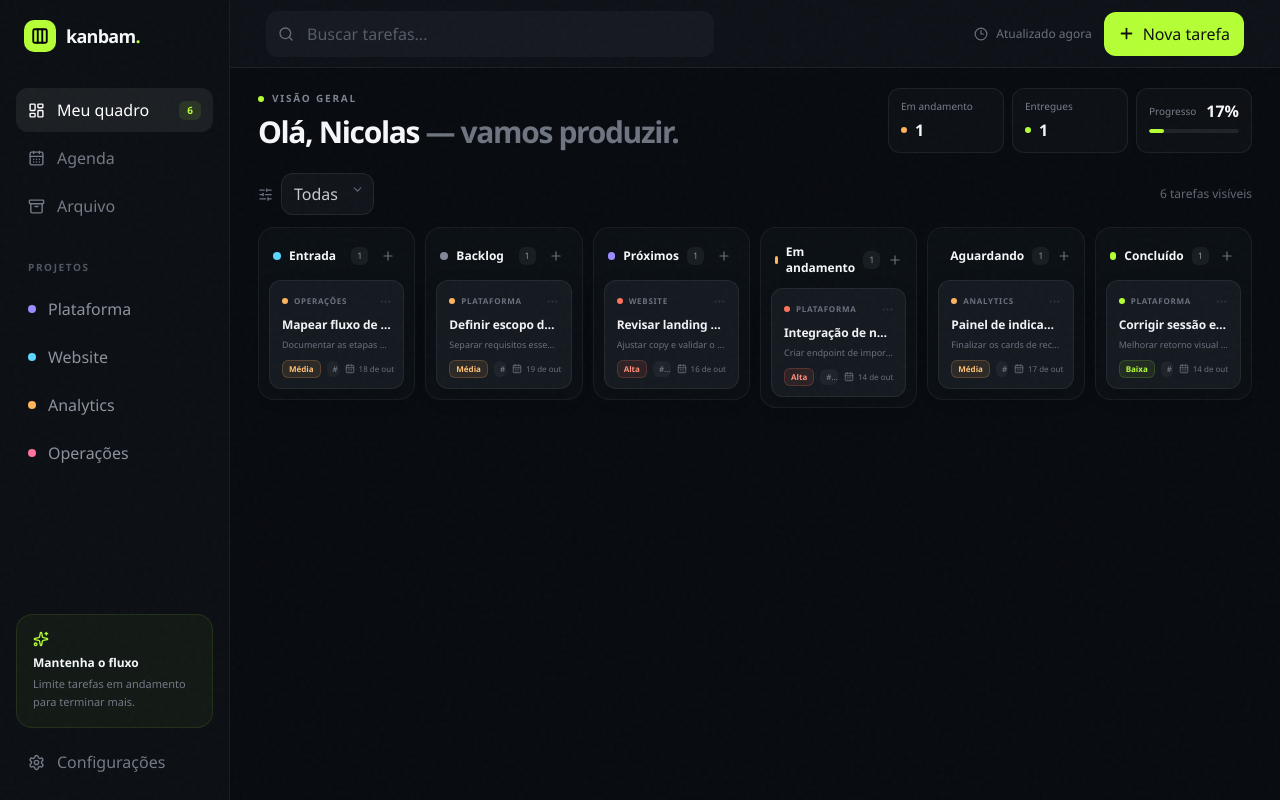
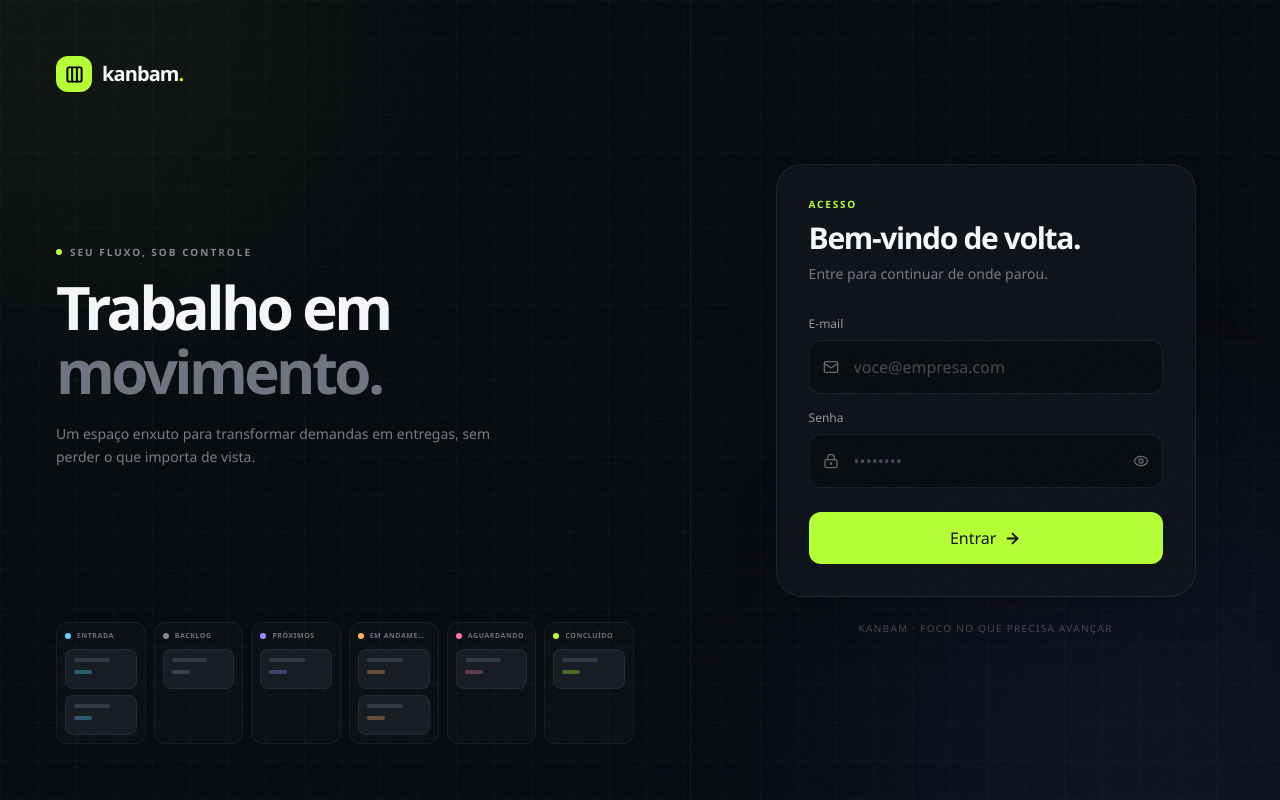
Before and after one commit to NicolasSnordio/kanbam_tool, a React (Vite) app: page / in a window 1280 px wide. Built offline with nearby package versions, Linux system fonts and the light colour scheme.

Commit message:
funcionalidade: adiciona experiência animada de login

```diff
--- a/src/App.jsx
+++ b/src/App.jsx
@@ -1,9 +1,10 @@
 import { useEffect, useMemo, useRef, useState } from 'react'
 import { animate, stagger } from 'animejs'
 import {
-  Archive, CalendarDays, Check, ChevronDown,
-  ChevronLeft, ChevronRight, Clock3, Columns3, LayoutDashboard, Menu, MoreHorizontal, Plus, Search,
-  Settings, SlidersHorizontal, Sparkles, Tag, Trash2, X,
+  Archive, ArrowRight, CalendarDays, Check, ChevronDown,
+  ChevronLeft, ChevronRight, Clock3, Columns3, Eye, EyeOff, LayoutDashboard, LockKeyhole,
+  LogOut, Mail, Menu, MoreHorizontal, Plus, Search, Settings, SlidersHorizontal, Sparkles,
+  Tag, Trash2, X,
 } from 'lucide-react'
 
 const COLUMNS = [
@@ -25,6 +26,7 @@ const SEED_TASKS = [
 ]
 
 const STORAGE_KEY = 'kanbam.tasks.v1'
+const AUTH_KEY = 'kanbam.session.v1'
 
 function loadTasks() {
   try {
@@ -61,6 +63,141 @@ const priorityStyle = {
 }
 
 function App() {
+  const [authenticated, setAuthenticated] = useState(() => sessionStorage.getItem(AUTH_KEY) === 'active')
+
+  function login() {
+    sessionStorage.setItem(AUTH_KEY, 'active')
+    setAuthenticated(true)
+  }
+
+  function logout() {
+    sessionStorage.removeItem(AUTH_KEY)
+    setAuthenticated(false)
+  }
+
+  return authenticated ? <KanbanWorkspace onLogout={logout} /> : <LoginScreen onLogin={login} />
+}
+
+function LoginScreen({ onLogin }) {
+  const [ready, setReady] = useState(() => window.matchMedia('(prefers-reduced-motion: reduce)').matches)
+  const [submitting, setSubmitting] = useState(false)
+  const [showPassword, setShowPassword] = useState(false)
+  const [email, setEmail] = useState('')
+  const [password, setPassword] = useState('')
+
+  useEffect(() => {
+    const reduce = window.matchMedia('(prefers-reduced-motion: reduce)').matches
+    if (reduce) return undefined
+
+    const cards = animate('.login-flow-card', {
+      opacity: [.18, 1],
+      translateY: [10, 0],
+      scale: [.96, 1],
+      delay: stagger(80),
+      duration: 650,
+      ease: 'out(3)',
+    })
+    const progress = animate('.login-progress-fill', {
+      scaleX: [0, 1],
+      duration: 1350,
+      ease: 'inOut(3)',
+      onComplete: () => setReady(true),
+    })
+
+    return () => {
+      cards.cancel()
+      progress.cancel()
+    }
+  }, [])
+
+  useEffect(() => {
+    if (!ready || window.matchMedia('(prefers-reduced-motion: reduce)').matches) return
+    animate('.login-reveal', {
+      opacity: [0, 1],
+      translateY: [14, 0],
+      delay: stagger(75),
+      duration: 520,
+      ease: 'out(3)',
+    })
+  }, [ready])
+
+  function submit(event) {
+    event.preventDefault()
+    if (submitting) return
+    setSubmitting(true)
+    animate('.login-submit-icon', {
+      translateX: [0, 7, 0],
+      duration: 620,
+      ease: 'inOut(3)',
+      onComplete: onLogin,
+    })
+  }
+
+  return <main className="login-grid relative min-h-screen overflow-hidden bg-[#080b10] text-[#f6f7f9] selection:bg-[#b5ff36] selection:text-black">
+    <div className="noise" />
+    <div className="absolute left-[-12rem] top-[-15rem] size-[34rem] rounded-full bg-[#b5ff36]/[.045] blur-[110px]" />
+    <div className="absolute bottom-[-16rem] right-[-10rem] size-[36rem] rounded-full bg-[#6f5cff]/[.08] blur-[120px]" />
+
+    <div className="relative z-10 grid min-h-screen lg:grid-cols-[1.08fr_.92fr]">
+      <section className="hidden border-r border-white/[.06] p-10 lg:flex lg:flex-col lg:justify-between xl:p-14">
+        <Brand />
+        <div className="max-w-2xl">
+          <p className="mb-4 flex items-center gap-2 text-[10px] font-bold uppercase tracking-[.2em] text-[#7f8792]"><span className="size-1.5 rounded-full bg-[#b5ff36]"/> Seu fluxo, sob controle</p>
+          <h1 className="font-display text-5xl font-semibold leading-[1.06] tracking-[-.06em] xl:text-6xl">Trabalho em<br/><span className="text-[#6d7580]">movimento.</span></h1>
+          <p className="mt-5 max-w-md text-sm leading-relaxed text-[#747d88]">Um espaço enxuto para transformar demandas em entregas, sem perder o que importa de vista.</p>
+        </div>
+        <LoginBoardPreview />
+      </section>
+
+      <section className="flex min-h-screen items-center justify-center px-5 py-10 sm:px-10">
+        <div className="w-full max-w-[420px]">
+          <div className="mb-10 lg:hidden"><Brand /></div>
+          {!ready ? <div className="rounded-[26px] border border-white/[.075] bg-[#10151c]/90 p-8 shadow-2xl backdrop-blur-xl">
+            <div className="mb-7 grid size-12 place-items-center rounded-2xl bg-[#b5ff36] text-black"><Columns3 size={23} strokeWidth={2.5}/></div>
+            <h2 className="font-display text-2xl font-semibold tracking-[-.04em]">Preparando seu quadro</h2>
+            <div className="mt-7 h-1 overflow-hidden rounded-full bg-white/[.07]"><div className="login-progress-fill h-full origin-left rounded-full bg-[#b5ff36]"/></div>
+          </div> : <form onSubmit={submit} className="rounded-[26px] border border-white/[.075] bg-[#10151c]/90 p-6 shadow-2xl backdrop-blur-xl sm:p-8">
+            <div className="login-reveal mb-8">
+              <p className="mb-2 text-[10px] font-bold uppercase tracking-[.18em] text-[#b5ff36]">Acesso</p>
+              <h2 className="font-display text-3xl font-semibold tracking-[-.045em]">Bem-vindo de volta.</h2>
+              <p className="mt-2 text-sm text-[#737c87]">Entre para continuar de onde parou.</p>
+            </div>
+
+            <label className="login-reveal mb-4 block">
+              <span className="mb-2 block text-xs font-medium text-[#929aa5]">E-mail</span>
+              <div className="relative"><Mail size={16} className="absolute left-3.5 top-1/2 -translate-y-1/2 text-[#5f6873]"/><input type="email" required autoComplete="email" value={email} onChange={(event) => setEmail(event.target.value)} placeholder="voce@empresa.com" className="w-full rounded-xl border border-white/[.08] bg-[#090d12] py-3.5 pl-11 pr-4 text-sm outline-none transition placeholder:text-[#424a55] focus:border-[#b5ff36]/35 focus:bg-[#0b1015]"/></div>
+            </label>
+
+            <label className="login-reveal mb-6 block">
+              <span className="mb-2 block text-xs font-medium text-[#929aa5]">Senha</span>
+              <div className="relative"><LockKeyhole size={16} className="absolute left-3.5 top-1/2 -translate-y-1/2 text-[#5f6873]"/><input type={showPassword ? 'text' : 'password'} required minLength="6" autoComplete="current-password" value={password} onChange={(event) => setPassword(event.target.value)} placeholder="••••••••" className="w-full rounded-xl border border-white/[.08] bg-[#090d12] py-3.5 pl-11 pr-11 text-sm outline-none transition placeholder:text-[#424a55] focus:border-[#b5ff36]/35 focus:bg-[#0b1015]"/><button type="button" aria-label={showPassword ? 'Ocultar senha' : 'Mostrar senha'} onClick={() => setShowPassword((current) => !current)} className="absolute right-3.5 top-1/2 -translate-y-1/2 text-[#5f6873] hover:text-white">{showPassword ? <EyeOff size={16}/> : <Eye size={16}/>}</button></div>
+            </label>
+
+            <button type="submit" disabled={submitting} className="login-reveal flex w-full items-center justify-center gap-2 rounded-xl bg-[#b5ff36] px-4 py-3.5 text-sm font-bold text-[#10130c] transition hover:bg-[#c5ff63] active:scale-[.99] disabled:cursor-wait disabled:opacity-70">
+              <span>{submitting ? 'Entrando' : 'Entrar'}</span><ArrowRight className="login-submit-icon" size={17} strokeWidth={2.5}/>
+            </button>
+          </form>}
+          <p className="mt-6 text-center text-[10px] uppercase tracking-[.13em] text-[#434b55]">Kanbam · foco no que precisa avançar</p>
+        </div>
+      </section>
+    </div>
+  </main>
+}
+
+function Brand() {
+  return <div className="flex items-center gap-2.5"><div className="grid size-9 place-items-center rounded-xl bg-[#b5ff36] text-black"><Columns3 size={19} strokeWidth={2.5}/></div><span className="font-display text-xl font-bold tracking-[-.045em]">kanbam<span className="text-[#b5ff36]">.</span></span></div>
+}
+
+function LoginBoardPreview() {
+  return <div className="grid grid-cols-6 gap-2">
+    {COLUMNS.map((column, columnIndex) => <div key={column.id} className="rounded-xl border border-white/[.055] bg-white/[.02] p-2">
+      <div className="mb-2 flex items-center gap-1.5"><span className="size-1.5 rounded-full" style={{ background: column.color }}/><span className="truncate text-[7px] font-bold uppercase tracking-[.08em] text-[#68717d]">{column.title}</span></div>
+      {Array.from({ length: columnIndex % 3 === 0 ? 2 : 1 }, (_, cardIndex) => <div key={cardIndex} className="login-flow-card mb-1.5 h-10 rounded-lg border border-white/[.055] bg-[#171c23] p-2 last:mb-0"><div className="h-1 w-2/3 rounded-full bg-white/[.12]"/><div className="mt-2 h-1 w-1/3 rounded-full" style={{ background: `${column.color}55` }}/></div>)}
+    </div>)}
+  </div>
+}
+
+function KanbanWorkspace({ onLogout }) {
   const [tasks, setTasks] = useState(loadTasks)
   const [query, setQuery] = useState('')
   const [priority, setPriority] = useState('Todas')
@@ -106,7 +243,7 @@ function App() {
   return (
     <div ref={appRef} className="min-h-screen bg-[#080b10] text-[#f6f7f9] selection:bg-[#b5ff36] selection:text-black">
       <div className="noise" />
-      <Sidebar open={sidebarOpen} onClose={() => setSidebarOpen(false)} taskCount={tasks.length} view={view} onView={setView} />
+      <Sidebar open={sidebarOpen} onClose={() => setSidebarOpen(false)} taskCount={tasks.length} view={view} onView={setView} onLogout={onLogout} />
 
       <main className="lg:pl-[230px] min-h-screen">
         <Header onMenu={() => setSidebarOpen(true)} query={query} setQuery={setQuery} onNew={() => setModal({ status: 'inbox' })} />
@@ -158,7 +295,7 @@ function App() {
   )
 }
 
-function Sidebar({ open, onClose, taskCount, view, onView }) {
+function Sidebar({ open, onClose, taskCount, view, onView, onLogout }) {
   return <>
     {open && <button aria-label="Fechar menu" onClick={onClose} className="fixed inset-0 z-30 bg-black/70 lg:hidden" />}
     <aside className={`fixed inset-y-0 left-0 z-40 w-[230px] border-r border-white/[.06] bg-[#0b0f14] px-4 py-5 transition-transform duration-300 ${open ? 'translate-x-0' : '-translate-x-full'} lg:translate-x-0`}>
@@ -183,6 +320,7 @@ function Sidebar({ open, onClose, taskCount, view, onView }) {
           <p className="text-xs font-semibold">Mantenha o fluxo</p><p className="mt-1 text-[11px] leading-relaxed text-[#717985]">Limite tarefas em andamento para terminar mais.</p>
         </div>
         <NavItem icon={Settings} label="Configurações" />
+        <NavItem icon={LogOut} label="Sair" onClick={onLogout} />
       </div>
     </aside>
   </>
--- a/src/index.css
+++ b/src/index.css
@@ -45,6 +45,13 @@ body::before {
 .card-shadow { box-shadow: 0 14px 32px rgba(0, 0, 0, .2); }
 .glass { background: rgba(16, 20, 27, .82); backdrop-filter: blur(18px); }
 
+.login-grid {
+  background-image:
+    linear-gradient(rgba(255, 255, 255, .018) 1px, transparent 1px),
+    linear-gradient(90deg, rgba(255, 255, 255, .018) 1px, transparent 1px);
+  background-size: 38px 38px;
+}
+
 @keyframes pulse-soft {
   0%, 100% { box-shadow: 0 0 0 0 rgba(181, 255, 54, 0); }
   50% { box-shadow: 0 0 0 8px rgba(181, 255, 54, .06); }
```
Also changed, not shown: 1 other file (tests, documents, lock files or other folders).
